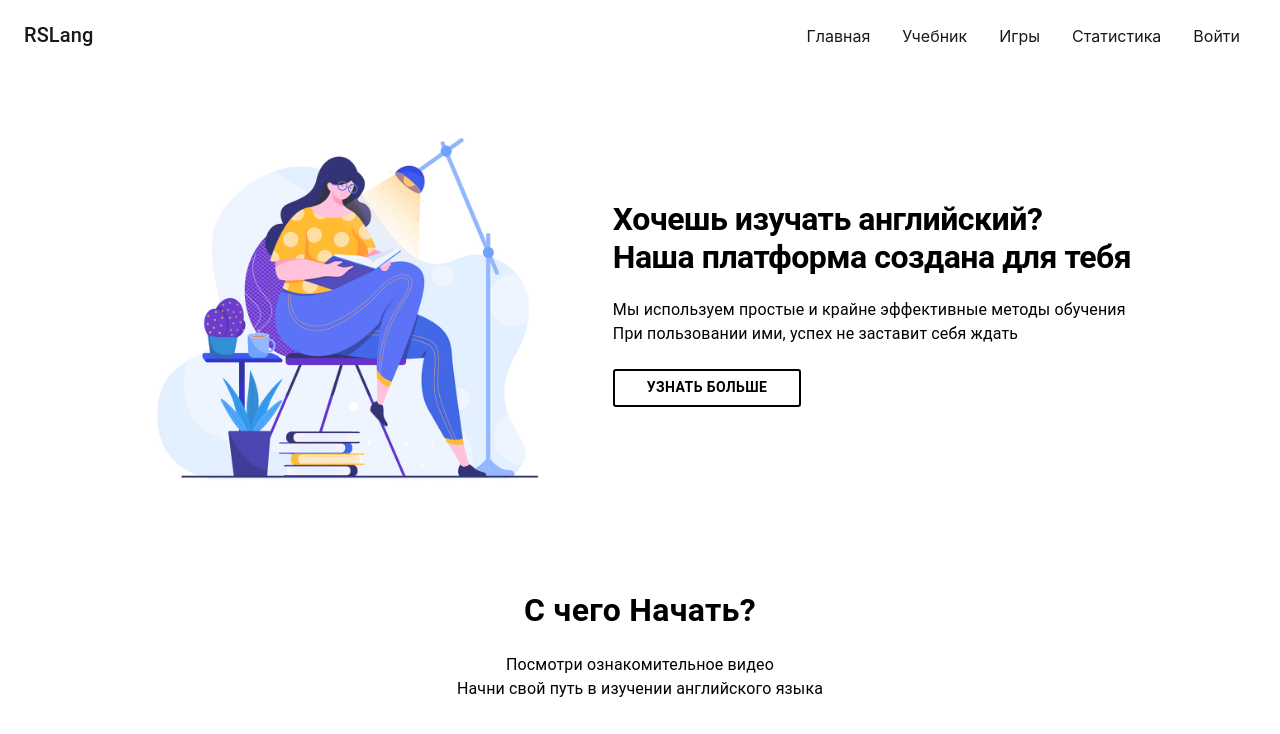
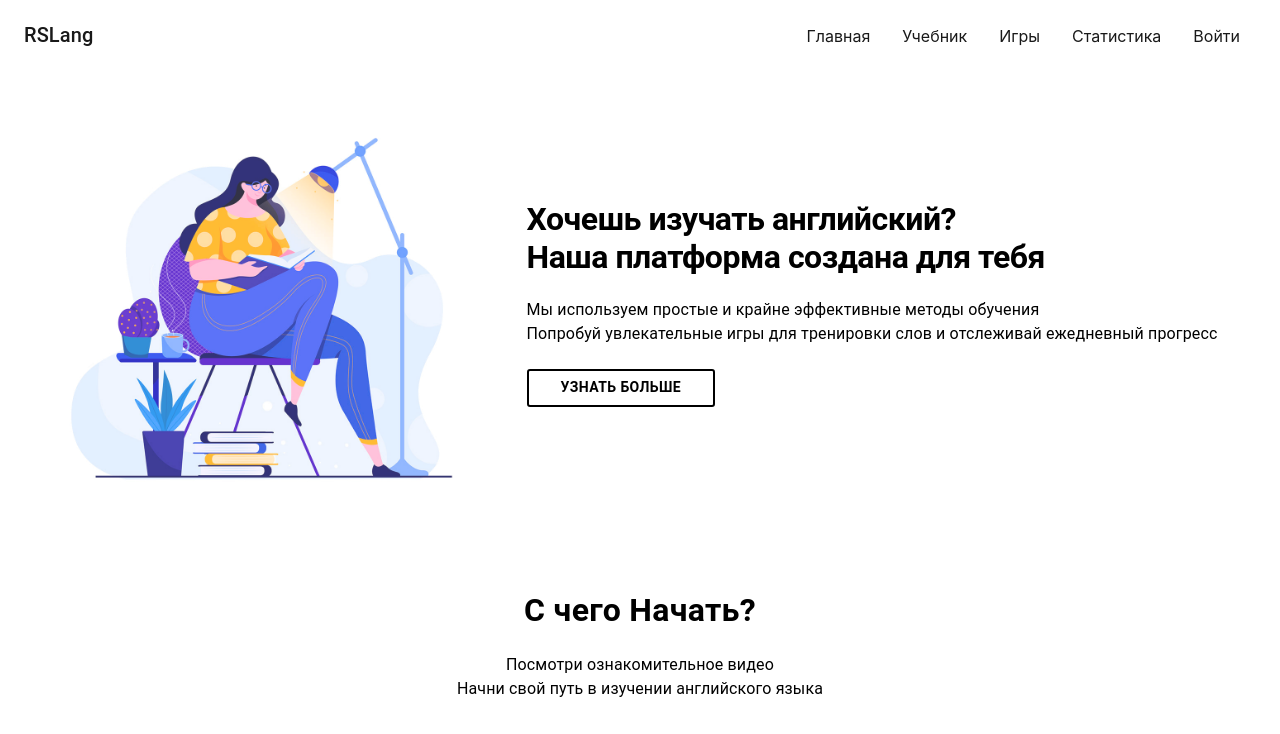
Before and after one commit to vyach-g/rs-lang, a React (Create React App) app: page / in a window 1280 px wide. Shown: the top 734 px of the page. Built offline with nearby package versions, Linux system fonts and the light colour scheme.

Commit message:
fix: entry page text content fix

```diff
--- a/src/components/modules/Billboard/Billboard.tsx
+++ b/src/components/modules/Billboard/Billboard.tsx
@@ -111,7 +111,7 @@ const Billboard = () => {
           <BillboardDescription>
             Мы используем простые и крайне эффективные методы обучения
             <br />
-            При пользовании ими, успех не заставит себя ждать
+            Попробуй увлекательные игры для тренировки слов и отслеживай ежедневный прогресс
           </BillboardDescription>
           <BillboardSubmit variant="outlined">Узнать Больше</BillboardSubmit>
         </BillboardInfo>
```
